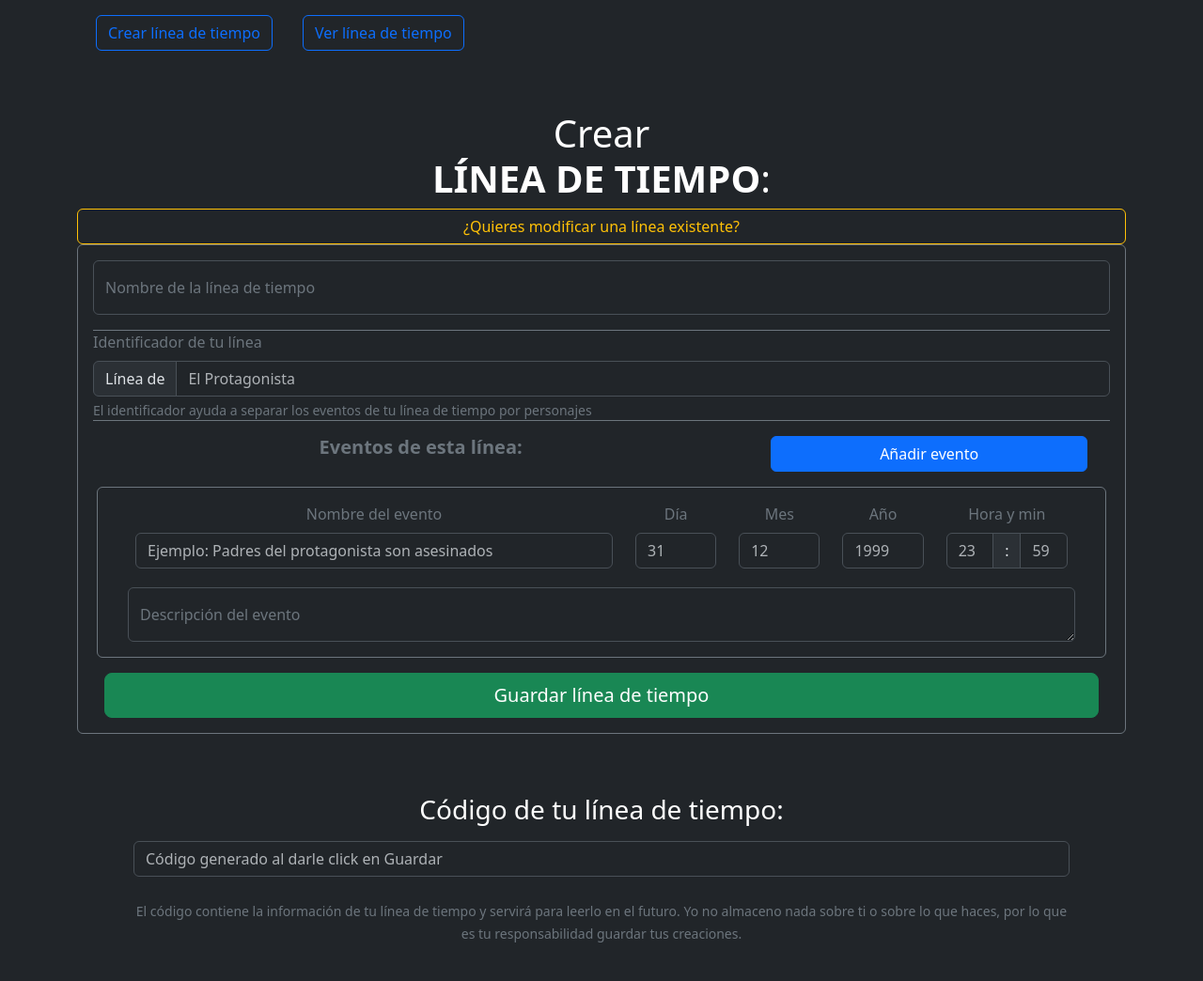
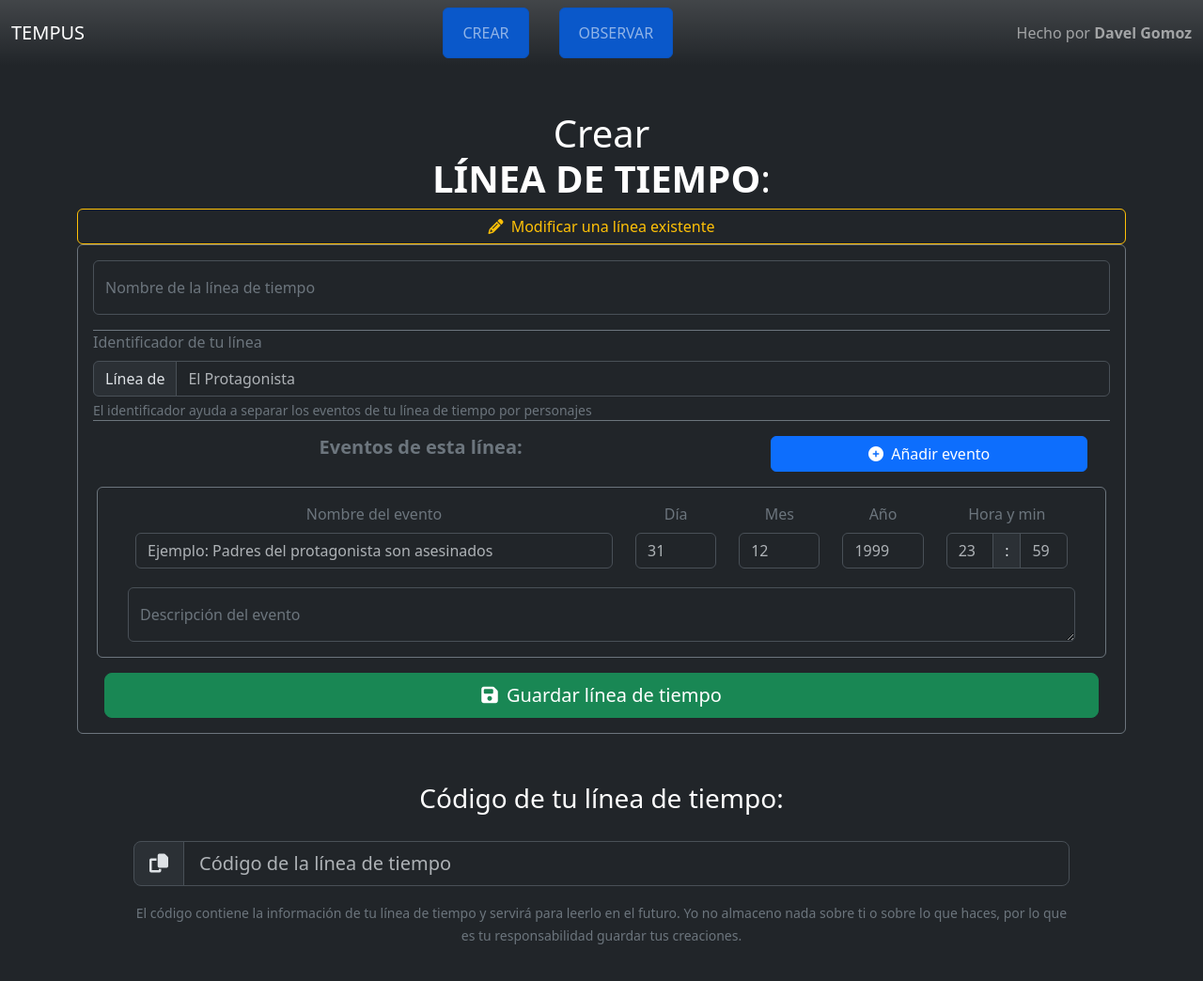
Before and after one commit to Davel99/timeline-app-v1, a website built with webpack: page app/crear-linea-de-tiempo.html in a window 1280 px wide. Shown: the whole page at 94% size. Built offline with nearby package versions, Linux system fonts and the light colour scheme; files whose address does not match are found by name.

Commit message:
Improved User Interface

```diff
--- a/app/crear-linea-de-tiempo.html
+++ b/app/crear-linea-de-tiempo.html
@@ -5,19 +5,38 @@
     <meta charset="UTF-8">
     <meta name="viewport" content="width=device-width, initial-scale=1.0">
     <title>Prueba de calendario</title>
+    <link rel="stylesheet" href="https://cdnjs.cloudflare.com/ajax/libs/font-awesome/6.4.2/css/all.min.css"
+        integrity="sha512-z3gLpd7yknf1YoNbCzqRKc4qyor8gaKU1qmn+CShxbuBusANI9QpRohGBreCFkKxLhei6S9CQXFEbbKuqLg0DA=="
+        crossorigin="anonymous" referrerpolicy="no-referrer" />
     <link href="https://cdn.jsdelivr.net/npm/bootstrap@5.3.2/dist/css/bootstrap.min.css" rel="stylesheet"
         integrity="sha384-T3c6CoIi6uLrA9TneNEoa7RxnatzjcDSCmG1MXxSR1GAsXEV/Dwwykc2MPK8M2HN" crossorigin="anonymous">
     <link rel="stylesheet" href="style.css">
 </head>
 
 <body class="bg-dark" data-bs-theme="dark">
-    <header class="container p-3 d-flex">
-        <a href="/crear-linea.html" class="btn btn-outline-primary mx-3">
-            Crear línea de tiempo
-        </a>
-        <a href="/ver-linea-de-tiempo.html" class="btn btn-outline-primary mx-3">
-            Ver línea de tiempo
-        </a>
+    <header>
+        <nav class="navbar navbar-expand-lg navbar-dark bg-dark bg-gradient">
+            <div class="container-fluid">
+                <a class="navbar-brand letras-brand" href="./index.html">TEMPUS</a>
+                <button class="navbar-toggler" type="button" data-bs-toggle="collapse" data-bs-target="#navbarText"
+                    aria-controls="navbarText" aria-expanded="false" aria-label="Toggle navigation">
+                    <span class="navbar-toggler-icon"></span>
+                </button>
+                <div class="collapse navbar-collapse" id="navbarText">
+                    <ul class="navbar-nav mx-auto">
+                        <li class="nav-item active btn btn-primary mx-3">
+                            <a class="nav-link" href="./crear-linea-de-tiempo.html">CREAR</a>
+                        </li>
+                        <li class="nav-item active btn btn-primary mx-3">
+                            <a class="nav-link" href="./ver-linea-de-tiempo.html">OBSERVAR</a>
+                        </li>
+                    </ul>
+                    <span class="navbar-text letras-navbar-text">
+                        Hecho por <b>Davel Gomoz</b>
+                    </span>
+                </div>
+            </div>
+        </nav>
     </header>
     <main class="bg-dark text-white">
         <div class="container py-5 text-center">
@@ -30,18 +49,22 @@
                 <div class="w-100">
                     <a class="btn btn-outline-warning w-100" data-bs-toggle="collapse" href="#modifyMenu" role="button"
                         aria-expanded="false" aria-controls="modifyMenu">
-                        ¿Quieres modificar una línea existente?
+                        <i class="fa-solid fa-pencil"></i>
+                        <span class="ms-1">
+                            Modificar una línea existente
+                        </span>
                     </a>
                 </div>
                 <div class="collapse" id="modifyMenu">
-                    <div class="card card-body bg-warning">
+                    <div class="card card-body border border-warning">
                         <div class="form-floating mb-3">
                             <input type="text" class="form-control" id="timelineModCode" placeholder="Tu código">
                             <label for="timelineModCode">Código de tu línea de tiempo:</label>
                         </div>
                         <div class="container">
                             <button class="btn btn-secondary w-100" id="generateTimelineFromCodeBTN">
-                                VER LÍNEA DE TIEMPO
+                                <i class="fa-solid fa-eye"></i>
+                                <span class="ms-1">Ver línea de tiempo</span>
                             </button>
                         </div>
                     </div>
@@ -74,7 +97,10 @@
                                     <span class="h5 fw-semibold">Eventos de esta línea:</span>
                                 </div>
                                 <div class="col-md-4">
-                                    <button class="btn btn-primary w-100" id="addEventBTN">Añadir evento</button>
+                                    <button class="btn btn-primary w-100" id="addEventBTN">
+                                        <i class="fa-solid fa-circle-plus"></i>
+                                        <span class="ms-1">Añadir evento</span>
+                                    </button>
                                 </div>
                             </div>
 
@@ -84,8 +110,11 @@
                         </div>
                         <div class="container">
                             <button class="btn btn-success btn-lg w-100" id="saveTimelineBTN">
-                                Guardar
-                                línea de tiempo
+                                <i class="fa-solid fa-floppy-disk"></i>
+                                <span class="ms-1">
+                                    Guardar
+                                    línea de tiempo
+                                </span>
                             </button>
                         </div>
                     </div>
@@ -93,16 +122,23 @@
                 <div class="col col-lg-1"></div>
 
                 <div class="container p-5">
-                    <div class="py-3">
+                    <div class="py-1">
                         <span class="h3">
                             Código de tu línea de tiempo:
                         </span>
                         <br>
                     </div>
+                    <br>
+                    <div class="input-group mb-3 input-group-lg">
+                        <span class="input-group-text" id="copyCodeBtn" type="button">
+                            <i class="fa-solid fa-copy"></i>
+                        </span>
+                        <input type="text" class="form-control" id="timelineCode"
+                            placeholder="Código de la línea de tiempo"
+                            aria-label="Código de la línea de tiempo"
+                            aria-describedby="Código de la línea de tiempo">
+                    </div>
 
-                    <input type="text" class="form-control" id="timelineCode"
-                        placeholder="Código generado al darle click en Guardar">
-                    <br>
                     <small class="text-secondary">
                         El código contiene la información de tu línea de tiempo y servirá para leerlo en el futuro.
                         Yo no almaceno
```
